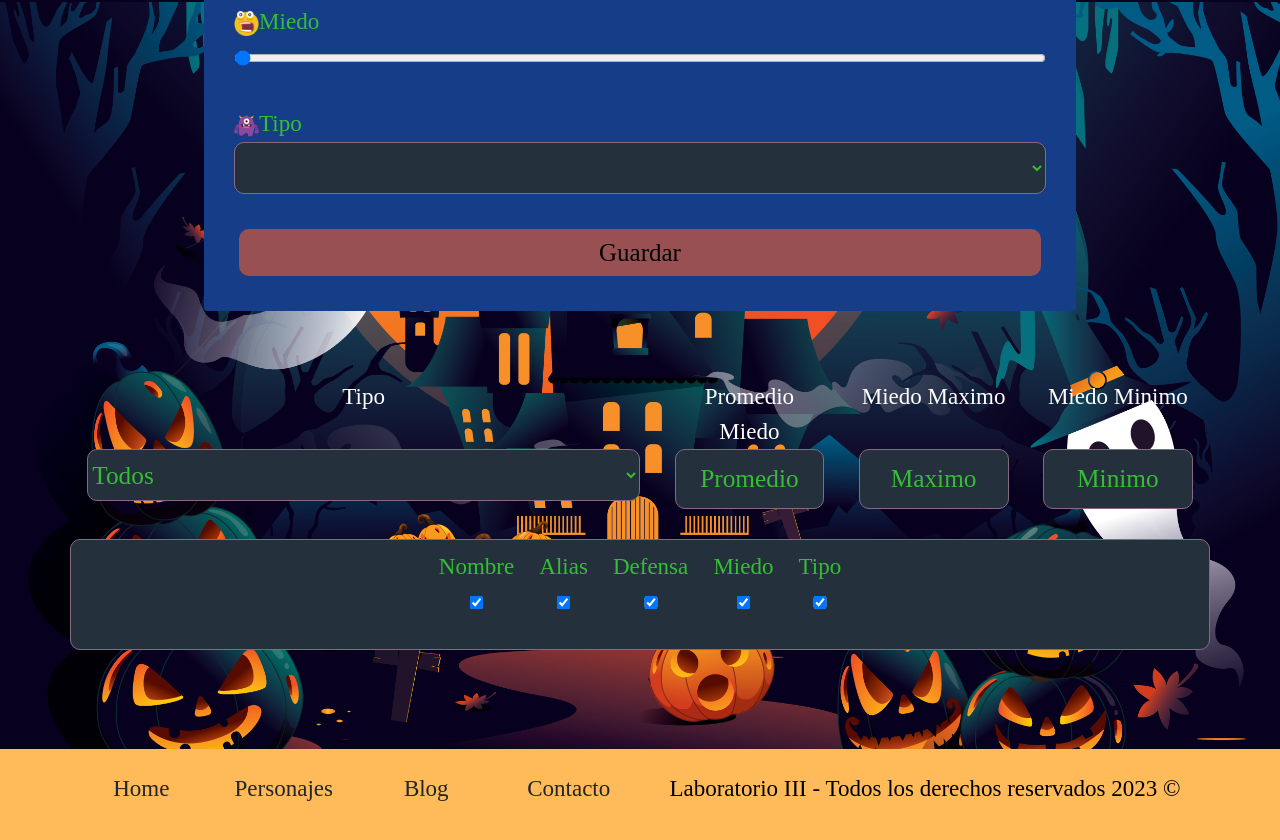
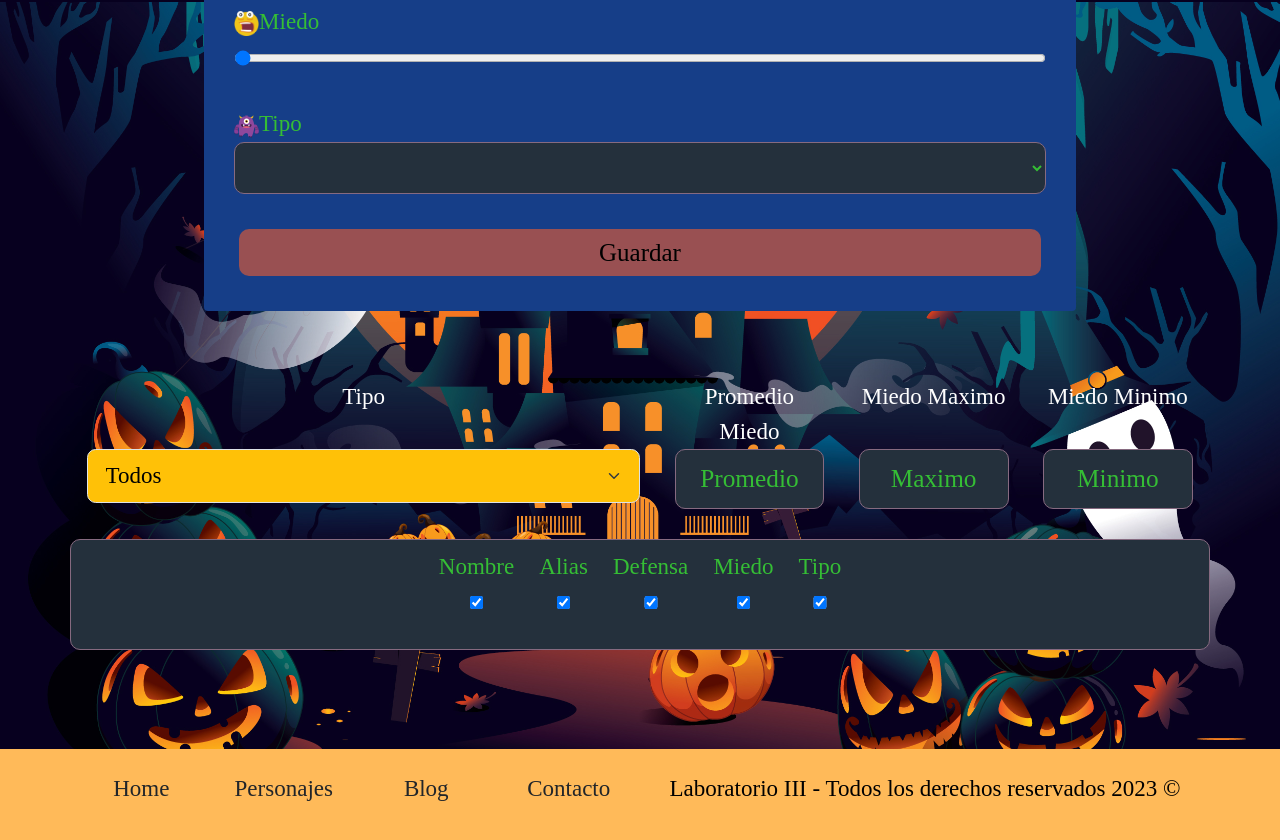
Before and after one commit to facundoaranda2002/Aranda.Facundo.RSPLabIII.3D, a plain HTML site: page client/index.html in a window 1280 px wide. Shown: the part 817-1657 px from the top of the page. Drawn offline with nearby package versions, Linux system fonts and the light colour scheme; some packages are replaced by stand-ins of ours; a script that the page names is missing.

Commit message:
nuevo commit

```diff
--- a/client/index.html
+++ b/client/index.html
@@ -89,14 +89,14 @@
           </div>
           <div class="row">
             <div class="text-center col">
-              <select name="slcTipoFilter" id="slcTipoFilter" class="controles margin">
-                <option value="Todos">Todos</option>
-                <option value="Esqueleto">Esqueleto</option>
-                <option value="Zombie">Zombie</option>
-                <option value="Vampiro">Vampiro</option>
-                <option value="Fantasma">Fantasma</option>
-                <option value="Bruja">Bruja</option>
-                <option value="Hombre lobo">Hombre lobo</option>
+              <select name="slcTipoFilter" id="slcTipoFilter" class="controles margin form-select bg-warning text-black">
+                <option class="text-black" value="Todos">Todos</option>
+                <option class="text-black" value="Esqueleto">Esqueleto</option>
+                <option class="text-black" value="Zombie">Zombie</option>
+                <option class="text-black" value="Vampiro">Vampiro</option>
+                <option class="text-black" value="Fantasma">Fantasma</option>
+                <option class="text-black" value="Bruja">Bruja</option>
+                <option class="text-black" value="Hombre lobo">Hombre lobo</option>
               </select>
             </div>
             <div class="text-center col row">
```
